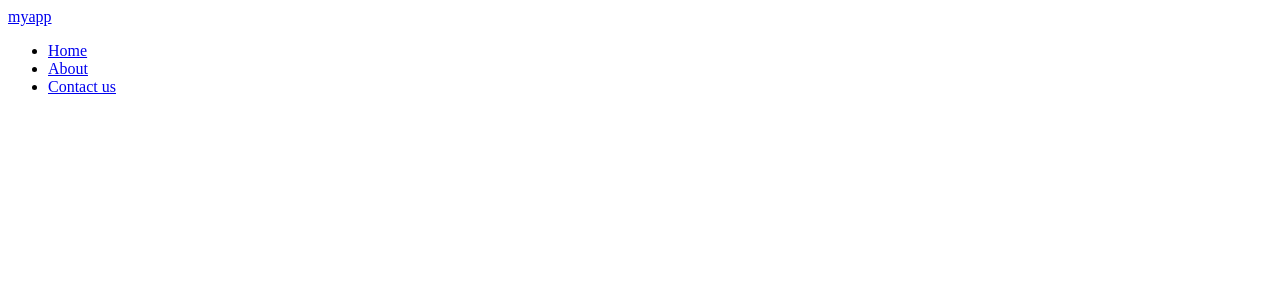
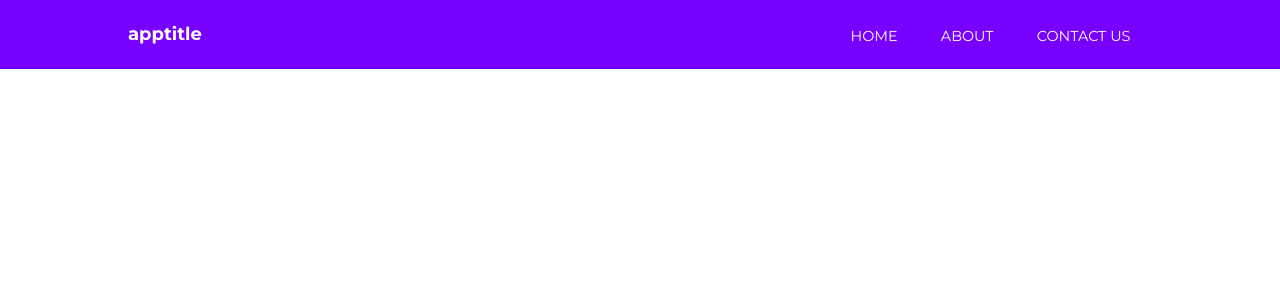
Before and after one commit to maxim-belyakov/angular7-ng7, an Angular app: page / in a window 1280 px wide. Shown: the top 300 px of the page. Built offline with nearby package versions, Linux system fonts and the light colour scheme.

Commit message:
beauty nav

```diff
--- a/src/app/nav/nav.component.html
+++ b/src/app/nav/nav.component.html
@@ -1,5 +1,6 @@
 <header>
-  <a routerLink="/" class="logo">{{ appTitle }}</a>
+  <div class="container">
+    <a routerLink="/" class="logo">apptitle</a>
     <nav>
       <ul>
         <li><a routerLink="/">Home</a></li>
@@ -7,4 +8,5 @@
         <li><a routerLink="/contact">Contact us</a></li>
       </ul>
     </nav>
+  </div>
 </header>
--- a/src/app/nav/nav.component.scss
+++ b/src/app/nav/nav.component.scss
@@ -0,0 +1,30 @@
+header {
+    background: #7700FF;
+
+    .logo {
+        font-weight: bold;
+    }
+
+    nav {
+        justify-self: right;
+
+        ul {
+            list-style-type: none;
+            margin: 0; padding: 0;
+
+            li {
+                float: left;
+
+                a {
+                    padding: 1.5em;
+                    text-transform: uppercase;
+                    font-size: .8em;
+
+                    &:hover {
+                        background: #8E2BFF;
+                    }
+                }
+            }
+        }
+    }
+}
--- a/src/styles.scss
+++ b/src/styles.scss
@@ -1 +1,33 @@
-/* You can add global styles to this file, and also import other style files */
+@import url('https://fonts.googleapis.com/css?family=Montserrat:400,700');
+
+body, html {
+    height: 100%;
+    margin: 0 auto;
+}
+
+body {
+    font-family: 'Montserrat';
+    font-size: 18px;
+}
+
+a {
+    text-decoration: none;
+}
+
+.container {
+    width: 80%;
+    margin: 0 auto;
+    padding: 1.3em;
+    display: grid;
+    grid-template-columns: 30% auto;
+
+    a {
+        color: white;
+    }
+}
+
+section {
+    width: 80%;
+    margin: 0 auto;
+    padding: 2em;
+}
```
Lines whose indentation alone changed are shown as unchanged.
